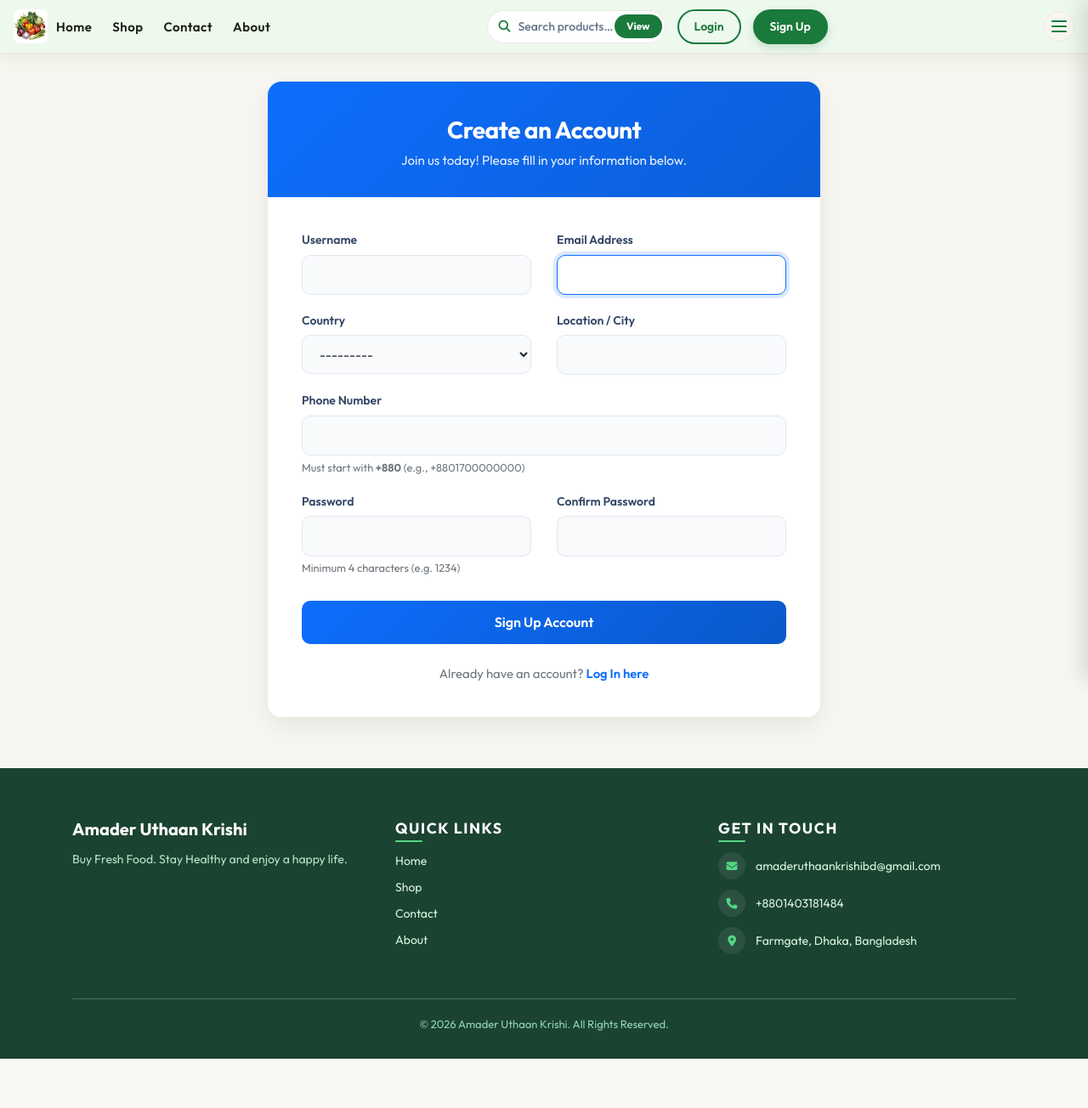
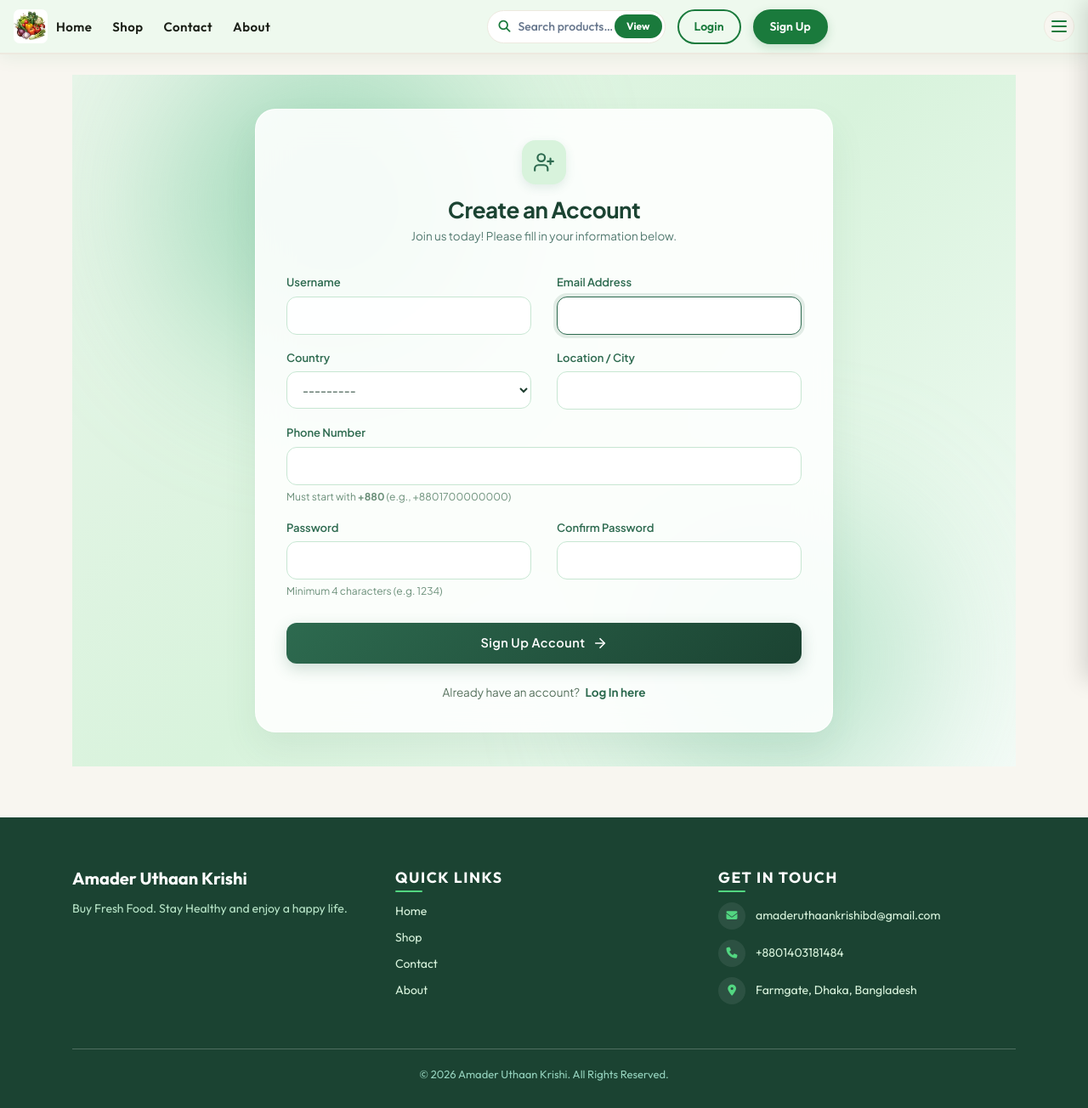
Before and after one commit to Mohd-Araf/amader_uthaan_krishi-ERP-Software-, a Django app: page /accounts/signup/ in a window 1280 px wide. Shown: the whole page at 85% size. Before the commit the page ends 1246 px from the top, so only its background shows below. Run offline with Django 5.2, Linux system fonts and the light colour scheme.

Commit message:
Refactor signin.html for improved styling and structure

```diff
--- a/Templates/accounts/signin.html
+++ b/Templates/accounts/signin.html
@@ -3,136 +3,31 @@
 {% block title %}Create an Account{% endblock %}
 
 {% block content %}
-<style>
-    /* Custom Styling for Professional Look */
-    .signup-container {
-        max-width: 650px;
-        margin: 2rem auto;
-    }
+<!-- Google Fonts (Plus Jakarta Sans) -->
+<link rel="preconnect" href="https://fonts.googleapis.com">
+<link rel="preconnect" href="https://fonts.gstatic.com" crossorigin>
+<link href="https://fonts.googleapis.com/css2?family=Plus+Jakarta+Sans:wght@400;500;600;700&display=swap" rel="stylesheet">
 
-    .signup-card {
-        border: none;
-        border-radius: 16px;
-        box-shadow: 0 10px 30px rgba(0, 0, 0, 0.08);
-        overflow: hidden;
-        background: #ffffff;
-    }
+<div class="signup-wrapper">
+    <!-- Background Ambient Glows -->
+    <div class="bg-glow glow-1"></div>
+    <div class="bg-glow glow-2"></div>
 
-    .signup-header {
-        background: linear-gradient(135deg, #0d6efd, #0b5ed7);
-        color: #ffffff;
-        padding: 2.5rem 2rem 2rem 2rem;
-        text-align: center;
-    }
+    <div class="signup-container">
+        <div class="signup-card">
 
-    .signup-header h3 {
-        font-weight: 700;
-        letter-spacing: -0.5px;
-        margin-bottom: 0.5rem;
-    }
-
-    .signup-header p {
-        font-size: 0.95rem;
-        opacity: 0.9;
-        margin: 0;
-    }
-
-    .signup-body {
-        padding: 2.5rem;
-    }
-
-    .form-group {
-        margin-bottom: 1.25rem;
-    }
-
-    .form-group label {
-        font-size: 0.875rem;
-        font-weight: 600;
-        color: #344767;
-        margin-bottom: 0.4rem;
-        display: block;
-    }
-
-    /* Auto styling for all form fields */
-    .form-group input,
-    .form-group select {
-        display: block;
-        width: 100%;
-        border-radius: 10px;
-        padding: 0.7rem 1rem;
-        font-size: 0.95rem;
-        border: 1.5px solid #e2e8f0;
-        background-color: #f8fafc;
-        color: #212529;
-        transition: all 0.25s ease;
-    }
-
-    .form-group input:focus,
-    .form-group select:focus {
-        background-color: #ffffff;
-        border-color: #0d6efd;
-        outline: none;
-        box-shadow: 0 0 0 4px rgba(13, 110, 253, 0.15);
-    }
-
-    .field-hint {
-        font-size: 0.8rem;
-        color: #6c757d;
-        margin-top: 0.3rem;
-    }
-
-    .error-msg {
-        color: #dc3545;
-        font-size: 0.825rem;
-        margin-top: 0.3rem;
-        font-weight: 5deg;
-    }
-
-    .btn-submit {
-        background: linear-gradient(135deg, #0d6efd, #0a58ca);
-        color: #ffffff;
-        border: none;
-        border-radius: 10px;
-        padding: 0.85rem 1.5rem;
-        font-weight: 600;
-        font-size: 1rem;
-        width: 100%;
-        cursor: pointer;
-        transition: all 0.3s ease;
-        margin-top: 0.5rem;
-    }
-
-    .btn-submit:hover {
-        transform: translateY(-2px);
-        box-shadow: 0 6px 20px rgba(13, 110, 253, 0.35);
-        color: #ffffff;
-    }
-
-    .login-footer {
-        text-align: center;
-        margin-top: 1.5rem;
-        font-size: 0.925rem;
-        color: #6c757d;
-    }
-
-    .login-footer a {
-        color: #0d6efd;
-        font-weight: 600;
-        text-decoration: none;
-    }
-
-    .login-footer a:hover {
-        text-decoration: underline;
-    }
-</style>
-
-<div class="container">
-    <div class="signup-container">
-        <div class="card signup-card">
             <!-- Header Section -->
             <div class="signup-header">
-                <h3>Create an Account</h3>
-                <p>Join us today! Please fill in your information below.</p>
+                <div class="icon-badge">
+                    <svg width="26" height="26" viewBox="0 0 24 24" fill="none" stroke="currentColor" stroke-width="2" stroke-linecap="round" stroke-linejoin="round">
+                        <path d="M16 21v-2a4 4 0 0 0-4-4H6a4 4 0 0 0-4 4v2"></path>
+                        <circle cx="9" cy="7" r="4"></circle>
+                        <line x1="19" y1="8" x2="19" y2="14"></line>
+                        <line x1="22" y1="11" x2="16" y2="11"></line>
+                    </svg>
+                </div>
+                <h2>Create an Account</h2>
+                <p class="subtitle">Join us today! Please fill in your information below.</p>
             </div>
 
             <!-- Body Section -->
@@ -140,14 +35,21 @@
 
                 <!-- Non-field / General Form Errors -->
                 {% if form.non_field_errors %}
-                    <div class="alert alert-danger rounded-3 mb-4">
+                    <div class="alert-error-box">
                         {% for error in form.non_field_errors %}
-                            <p class="mb-0 small"><i class="bi bi-exclamation-triangle-fill me-2"></i>{{ error }}</p>
+                            <p class="error-text">
+                                <svg width="16" height="16" viewBox="0 0 24 24" fill="none" stroke="currentColor" stroke-width="2" stroke-linecap="round" stroke-linejoin="round">
+                                    <circle cx="12" cy="12" r="10"></circle>
+                                    <line x1="12" y1="8" x2="12" y2="12"></line>
+                                    <line x1="12" y1="16" x2="12.01" y2="16"></line>
+                                </svg>
+                                {{ error }}
+                            </p>
                         {% endfor %}
                     </div>
                 {% endif %}
 
-                <form method="post" novalidate>
+                <form method="post" novalidate class="signup-form">
                     {% csrf_token %}
 
                     <div class="row">
@@ -223,7 +125,11 @@
 
                     <!-- Submit Button -->
                     <button type="submit" class="btn-submit">
-                        Sign Up Account
+                        <span>Sign Up Account</span>
+                        <svg width="18" height="18" viewBox="0 0 24 24" fill="none" stroke="currentColor" stroke-width="2.2" stroke-linecap="round" stroke-linejoin="round">
+                            <path d="M5 12h14"></path>
+                            <path d="m12 5 7 7-7 7"></path>
+                        </svg>
                     </button>
                 </form>
 
@@ -235,4 +141,241 @@
         </div>
     </div>
 </div>
+
+<style>
+/* Base Wrapper */
+.signup-wrapper {
+    min-height: 90vh;
+    display: flex;
+    justify-content: center;
+    align-items: center;
+    position: relative;
+    padding: 40px 15px;
+    background: linear-gradient(135deg, #e8f5e9 0%, #d8f3dc 50%, #f4fbf7 100%);
+    font-family: 'Plus Jakarta Sans', -apple-system, BlinkMacSystemFont, sans-serif;
+    overflow: hidden;
+    box-sizing: border-box;
+}
+
+/* Background Soft Glows */
+.bg-glow {
+    position: absolute;
+    border-radius: 50%;
+    filter: blur(90px);
+    opacity: 0.55;
+    pointer-events: none;
+}
+.glow-1 {
+    width: 380px;
+    height: 380px;
+    background: #74c69d;
+    top: -5%;
+    left: 10%;
+}
+.glow-2 {
+    width: 340px;
+    height: 340px;
+    background: #95d5b2;
+    bottom: -5%;
+    right: 10%;
+}
+
+/* Signup Card Container */
+.signup-container {
+    width: 100%;
+    max-width: 680px;
+    position: relative;
+    z-index: 1;
+    margin: 0 auto;
+}
+
+.signup-card {
+    background: rgba(255, 255, 255, 0.88);
+    backdrop-filter: blur(20px);
+    -webkit-backdrop-filter: blur(20px);
+    border: 1px solid rgba(255, 255, 255, 0.95);
+    border-radius: 24px;
+    box-shadow:
+        0 20px 40px rgba(45, 106, 79, 0.08),
+        0 1px 3px rgba(0, 0, 0, 0.02);
+    overflow: hidden;
+    box-sizing: border-box;
+}
+
+/* Header */
+.signup-header {
+    text-align: center;
+    padding: 36px 30px 15px 30px;
+}
+
+.icon-badge {
+    width: 52px;
+    height: 52px;
+    margin: 0 auto 14px;
+    background: #d8f3dc;
+    color: #2d6a4f;
+    border-radius: 16px;
+    display: flex;
+    align-items: center;
+    justify-content: center;
+    box-shadow: 0 4px 12px rgba(45, 106, 79, 0.12);
+}
+
+.signup-header h2 {
+    font-size: 26px;
+    font-weight: 700;
+    color: #1b4332;
+    margin: 0 0 6px;
+    letter-spacing: -0.5px;
+}
+
+.signup-header .subtitle {
+    font-size: 13.5px;
+    color: #52796f;
+    margin: 0;
+}
+
+/* Body */
+.signup-body {
+    padding: 20px 36px 36px 36px;
+}
+
+/* Form Groups */
+.form-group {
+    margin-bottom: 18px;
+    text-align: left;
+}
+
+.form-group label {
+    display: block;
+    font-size: 13px;
+    font-weight: 600;
+    color: #2d6a4f;
+    margin-bottom: 6px;
+}
+
+/* Input & Select Styling */
+.form-group input,
+.form-group select {
+    display: block;
+    width: 100%;
+    padding: 11px 14px;
+    font-size: 14px;
+    font-family: inherit;
+    color: #1e3d2f;
+    background-color: rgba(255, 255, 255, 0.9);
+    border: 1.5px solid #c7e6d2;
+    border-radius: 12px;
+    transition: all 0.25s ease;
+    box-sizing: border-box;
+}
+
+.form-group input::placeholder {
+    color: #95a59d;
+}
+
+.form-group input:focus,
+.form-group select:focus {
+    background-color: #ffffff;
+    border-color: #2d6a4f;
+    outline: none;
+    box-shadow: 0 0 0 4px rgba(45, 106, 79, 0.12);
+}
+
+/* Field Hints & Errors */
+.field-hint {
+    font-size: 12px;
+    color: #6b8f79;
+    margin-top: 5px;
+}
+
+.error-msg {
+    color: #d90429;
+    font-size: 12.5px;
+    font-weight: 500;
+    margin-top: 5px;
+}
+
+.alert-error-box {
+    background: #ffebe9;
+    border: 1.5px solid #ffc1be;
+    border-radius: 12px;
+    padding: 12px 16px;
+    margin-bottom: 20px;
+}
+
+.alert-error-box .error-text {
+    display: flex;
+    align-items: center;
+    gap: 8px;
+    color: #c9184a;
+    font-size: 13px;
+    font-weight: 500;
+    margin: 0;
+}
+
+/* Submit Button */
+.btn-submit {
+    width: 100%;
+    padding: 13px 20px;
+    border: none;
+    border-radius: 12px;
+    background: linear-gradient(135deg, #2d6a4f 0%, #1b4332 100%);
+    color: #ffffff;
+    font-size: 14.5px;
+    font-weight: 600;
+    letter-spacing: 0.5px;
+    cursor: pointer;
+    display: flex;
+    align-items: center;
+    justify-content: center;
+    gap: 8px;
+    box-shadow: 0 6px 18px rgba(45, 106, 79, 0.22);
+    transition: all 0.25s ease;
+    margin-top: 10px;
+}
+
+.btn-submit:hover {
+    background: linear-gradient(135deg, #357a5b 0%, #204e3b 100%);
+    box-shadow: 0 8px 22px rgba(45, 106, 79, 0.32);
+    transform: translateY(-2px);
+    color: #ffffff;
+}
+
+.btn-submit:active {
+    transform: translateY(0);
+    box-shadow: 0 4px 12px rgba(45, 106, 79, 0.18);
+}
+
+/* Login Footer */
+.login-footer {
+    text-align: center;
+    margin-top: 24px;
+    font-size: 13.5px;
+    color: #55705c;
+}
+
+.login-footer a {
+    color: #2d6a4f;
+    font-weight: 700;
+    text-decoration: none;
+    margin-left: 4px;
+    transition: color 0.2s ease;
+}
+
+.login-footer a:hover {
+    color: #1b4332;
+    text-decoration: underline;
+}
+
+/* Mobile responsive padding */
+@media (max-width: 576px) {
+    .signup-body {
+        padding: 15px 20px 25px 20px;
+    }
+    .signup-header {
+        padding: 28px 20px 10px 20px;
+    }
+}
+</style>
 {% endblock %}
```
